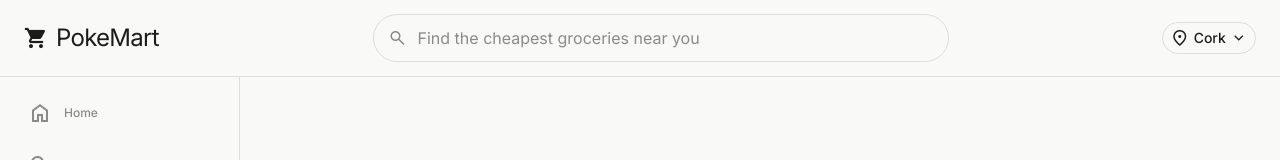
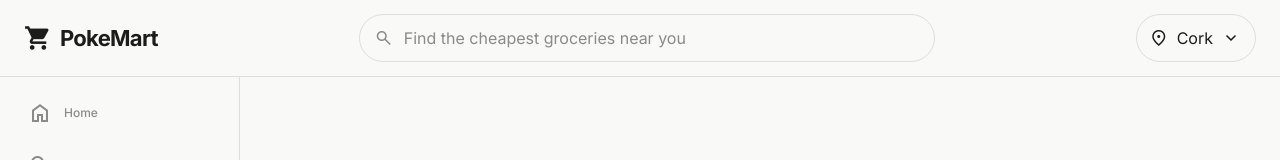
Before and after one commit to Yazzisaurus/PokeMart, an Angular app in the folder frontend/: page /profile in a window 1280 px wide. Shown: the top 160 px of the page. Built offline with nearby package versions, Linux system fonts and the light colour scheme.

Commit message:
chore: adjust the hieght of the searchbar and the location dropdown

```diff
--- a/frontend/src/app/search/search.scss
+++ b/frontend/src/app/search/search.scss
@@ -60,3 +60,13 @@
   color: var(--mat-sys-on-surface-variant);
   font: var(--mat-sys-body-medium);
 }
+
+@media (min-width: 48rem) {
+  .screen {
+    padding-top: 1.5rem;
+  }
+
+  .query {
+    margin-bottom: 0.5rem;
+  }
+}
--- a/frontend/src/app/shell/shell.scss
+++ b/frontend/src/app/shell/shell.scss
@@ -188,6 +188,18 @@
 
   .brand {
     min-width: max-content;
+    height: 3rem;
+  }
+
+  .brand mat-icon {
+    width: 1.75rem;
+    height: 1.75rem;
+    font-size: 1.75rem;
+  }
+
+  .wordmark {
+    font: var(--mat-sys-title-large);
+    font-weight: 700;
   }
 
   .header-search {
@@ -195,10 +207,22 @@
     width: 100%;
     max-width: 36rem;
     justify-self: center;
+    --search-field-height: 3rem;
   }
 
   .location {
     justify-self: end;
+    height: 3rem;
+    gap: 0.375rem;
+    padding: 0 0.875rem 0 0.75rem;
+    font: var(--mat-sys-body-large);
+  }
+
+  .location mat-icon,
+  .location .chevron {
+    width: 1.25rem;
+    height: 1.25rem;
+    font-size: 1.25rem;
   }
 
   .body {
--- a/frontend/src/app/ui/search-field/search-field.scss
+++ b/frontend/src/app/ui/search-field/search-field.scss
@@ -6,7 +6,7 @@
   display: flex;
   align-items: center;
   gap: 0.5rem;
-  height: 3rem;
+  height: var(--search-field-height, 3rem);
   padding: 0 0.375rem 0 0.875rem;
   border: 0.0625rem solid var(--mat-sys-outline-variant);
   border-radius: 999px;
```
